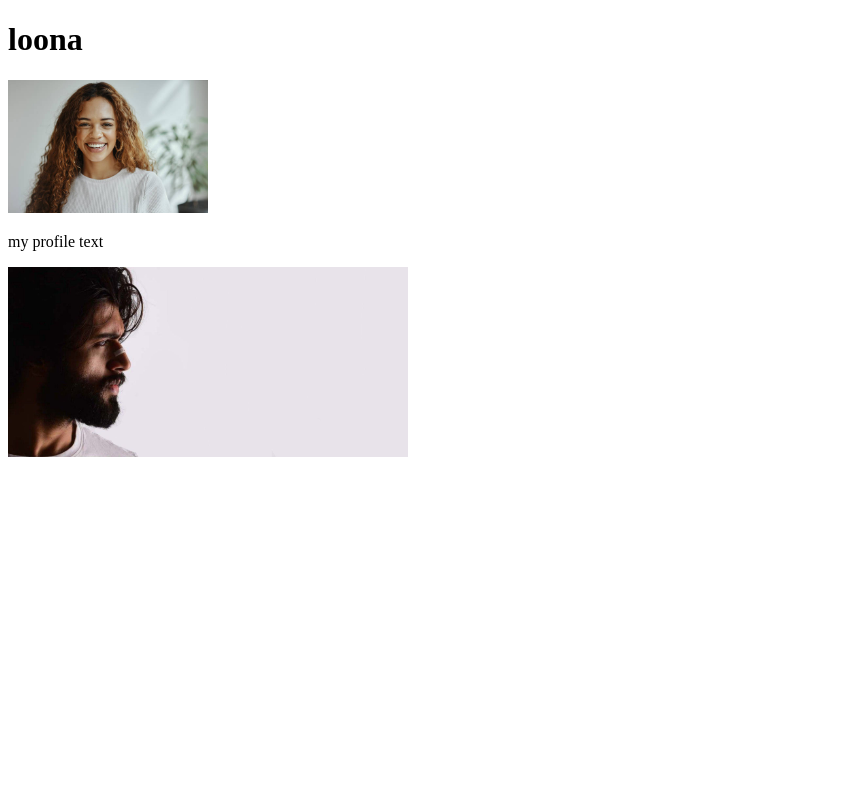
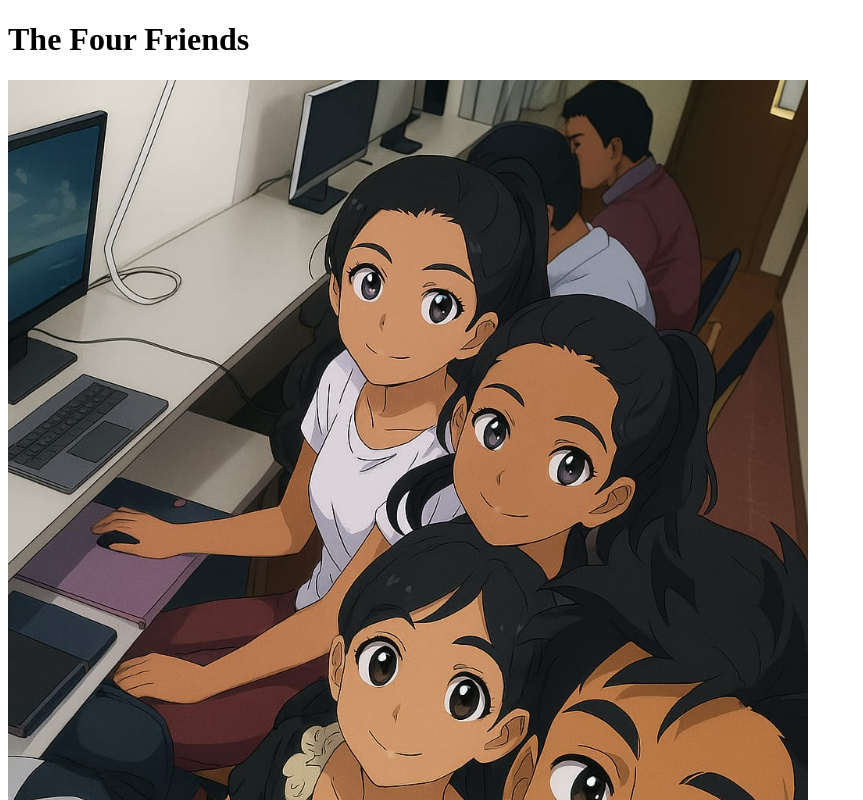
Before and after one commit to Jedhinmariamanuel/loon.1201, a plain HTML site: page index.html in a window 1280 px wide. Shown: the top 800 px of the page, without its empty margins (0-863 px from the left). Drawn offline with Linux system fonts and the light colour scheme.

Commit message:
added image

```diff
--- a/index.html
+++ b/index.html
@@ -6,8 +6,8 @@
     <title>my first website.1201</title>
 </head>
 <body>
-    <h1>loona</h1>
-    <img width="200px" src="profile.jpg" alt="">
+    <h1>The Four Friends</h1>
+    <img width="800px" src="image.02.jpg" alt="">
     <p>my profile text</p>
     <img width="400" src="profile1.jpg" alt="">
 
```
Also changed, not shown: image.02.jpg (added).
